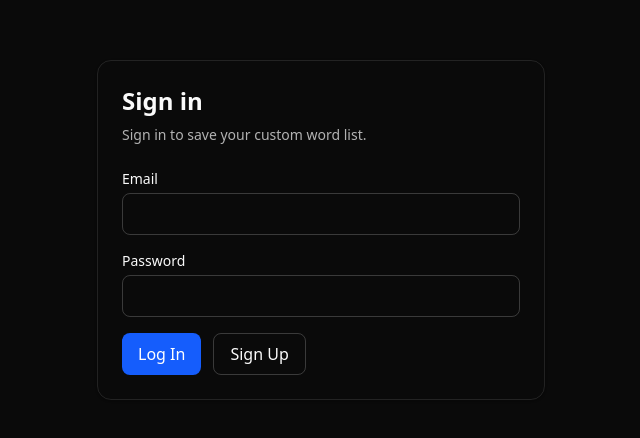
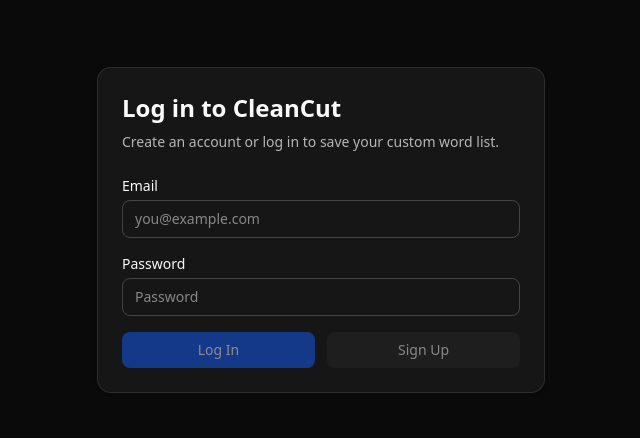
Before and after one commit to TristanKatwaroo/capstone-g26, a Next.js app in the folder frontend/: page /login in a window 1280 px wide. Shown: the part 170-608 px from the top of the page, without its empty margins (319-959 px from the left). Built offline with nearby package versions, Linux system fonts and the light colour scheme; no server answers.

Commit message:
feat: user auth

```diff
--- a/frontend/app/login/page.tsx
+++ b/frontend/app/login/page.tsx
@@ -1,7 +1,8 @@
 "use client";
 
-import { useState } from "react";
+import { useEffect, useState } from "react";
 import { createClient } from "@/lib/supabase/client";
+import { Button } from "@/components/ui/button";
 
 export default function LoginPage() {
   const supabase = createClient();
@@ -9,38 +10,38 @@ export default function LoginPage() {
   const [email, setEmail] = useState("");
   const [password, setPassword] = useState("");
 
-  const [message, setMessage] = useState("");
-  const [loading, setLoading] = useState(false);
+  const [isLoading, setIsLoading] = useState(false);
+  const [message, setMessage] = useState<string | null>(null);
 
-  async function signUp() {
-    setLoading(true);
-    setMessage("");
+  const handleSignUp = async () => {
+    setIsLoading(true);
+    setMessage(null);
 
     const { error } = await supabase.auth.signUp({
       email,
       password,
     });
 
-    setLoading(false);
+    setIsLoading(false);
 
     if (error) {
       setMessage(error.message);
       return;
     }
 
-    setMessage("Account created. Check your email if confirmation is enabled.");
-  }
+    setMessage("Account created. You can now log in.");
+  };
 
-  async function signIn() {
-    setLoading(true);
-    setMessage("");
+  const handleLogin = async () => {
+    setIsLoading(true);
+    setMessage(null);
 
     const { error } = await supabase.auth.signInWithPassword({
       email,
       password,
     });
 
-    setLoading(false);
+    setIsLoading(false);
 
     if (error) {
       setMessage(error.message);
@@ -48,53 +49,71 @@ export default function LoginPage() {
     }
 
     window.location.href = "/";
-  }
+  };
 
   return (
     <main className="min-h-screen flex items-center justify-center p-6">
-      <div className="w-full max-w-md border border-foreground/10 rounded-xl p-6 shadow-sm">
-        <h1 className="text-2xl font-bold mb-2">Sign in</h1>
+      <div className="w-full max-w-md border border-foreground/10 rounded-xl p-6 shadow-sm bg-foreground/5">
+        <h1 className="text-2xl font-bold mb-2">Log in to CleanCut</h1>
+
         <p className="text-sm opacity-70 mb-6">
-          Sign in to save your custom word list.
+          Create an account or log in to save your custom word list.
         </p>
 
-        <label className="block text-sm font-medium mb-1">Email</label>
+        <div className="flex flex-col gap-4">
+          <div>
+            <label className="block text-sm font-medium mb-1">
+              Email
+            </label>
             <input
-          className="w-full border border-foreground/20 rounded-md px-3 py-2 mb-4 bg-transparent"
+              type="email"
+              className="w-full rounded-md border border-foreground/20 bg-transparent px-3 py-2 text-sm outline-none focus:border-blue-500"
               value={email}
-          onChange={(e) => setEmail(e.target.value)}
-          type="email"
+              onChange={(event) => setEmail(event.target.value)}
+              placeholder="you@example.com"
             />
+          </div>
 
-        <label className="block text-sm font-medium mb-1">Password</label>
+          <div>
+            <label className="block text-sm font-medium mb-1">
+              Password
+            </label>
             <input
-          className="w-full border border-foreground/20 rounded-md px-3 py-2 mb-4 bg-transparent"
+              type="password"
+              className="w-full rounded-md border border-foreground/20 bg-transparent px-3 py-2 text-sm outline-none focus:border-blue-500"
               value={password}
-          onChange={(e) => setPassword(e.target.value)}
-          type="password"
+              onChange={(event) => setPassword(event.target.value)}
+              placeholder="Password"
             />
+          </div>
 
           <div className="flex gap-3">
-          <button
-            className="px-4 py-2 rounded-md bg-blue-600 text-white disabled:opacity-50"
-            onClick={signIn}
-            disabled={loading}
+            <Button
+              type="button"
+              onClick={handleLogin}
+              disabled={isLoading || !email || !password}
+              className="flex-1 bg-blue-600 text-white hover:bg-blue-700"
             >
               Log In
-          </button>
+            </Button>
 
-          <button
-            className="px-4 py-2 rounded-md border border-foreground/20 disabled:opacity-50"
-            onClick={signUp}
-            disabled={loading}
+            <Button
+              type="button"
+              variant="secondary"
+              onClick={handleSignUp}
+              disabled={isLoading || !email || !password}
+              className="flex-1"
             >
               Sign Up
-          </button>
+            </Button>
           </div>
 
           {message && (
-          <p className="mt-4 text-sm opacity-80">{message}</p>
+            <div className="text-sm text-center border border-foreground/10 rounded-md p-3 bg-background">
+              {message}
+            </div>
           )}
+        </div>
       </div>
     </main>
   );
--- a/frontend/app/page.tsx
+++ b/frontend/app/page.tsx
@@ -1,33 +1,28 @@
 "use client";
 
-import { useState } from "react";
+import { useEffect, useState } from "react";
+import { createClient } from "@/lib/supabase/client";
 import VideoUpload from "../components/VideoUpload";
 import Results from "../components/Results";
 
 export default function Home() {
+  const [userEmail, setUserEmail] = useState<string | null>(null);
+  const [analysisResults, setAnalysisResults] = useState<any[] | null>(null);
+  const [serverFilename, setServerFilename] = useState<string | null>(null);
 
-  const handleTestConnection = async () => {
-    try {
-      const response = await fetch('http://localhost:8080/api/test');
+  useEffect(() => {
+    async function getUser() {
+      const supabase = createClient();
 
-      if (!response.ok) {
-        throw new Error(`HTTP error! status: ${response.status}`);
-      }
+      const {
+        data: { user },
+      } = await supabase.auth.getUser();
 
-      const data = await response.json();
+      setUserEmail(user?.email ?? null);
+    }
 
-      console.log("Response from backend:", data.message);
-      alert("Success! Backend says: " + data.message);
-
-    } catch (error) {
-      console.error("Failed to fetch from backend:", error);
-      alert("Error: Could not connect to backend. Check console.");
-    }
-  };
-
-  const [analysisResults, setAnalysisResults] = useState<any[] | null>(null);
-  // const [currentFilename, setCurrentFilename] = useState<string | null>(null);
-  const [serverFilename, setServerFilename] = useState<string | null>(null);
+    getUser();
+  }, []);
 
   const handleAnalysisComplete = (results: any[], filename: string) => {
     setAnalysisResults(results);
@@ -35,14 +30,51 @@ export default function Home() {
   };
 
   return (
-    <div className="flex min-h-screen flex-col items-center justify-center p-8">
-      <main className="flex flex-col items-center gap-8 w-full">
+    <div className="flex min-h-screen flex-col p-8">
+      <div className="w-full flex justify-end mb-6">
+        {userEmail ? (
+          <div className="flex items-center gap-3 text-sm">
+            <span className="opacity-70">{userEmail}</span>
+            <button
+              type="button"
+              onClick={async () => {
+                const supabase = createClient();
+                await supabase.auth.signOut();
+                window.location.href = "/login";
+              }}
+              className="px-3 py-2 rounded-md border border-foreground/20 hover:bg-foreground/5"
+            >
+              Log Out
+            </button>
+          </div>
+        ) : (
+          <a
+            href="/login"
+            className="px-3 py-2 rounded-md border border-foreground/20 text-sm hover:bg-foreground/5"
+          >
+            Log In
+          </a>
+        )}
+      </div>
 
+      <main className="flex flex-1 flex-col items-center justify-center gap-8 w-full">
         <h1 className="text-4xl font-bold tracking-tight">
           CleanCut
         </h1>
 
-        {!analysisResults ? (
+        {!userEmail ? (
+          <div className="text-center border border-foreground/10 rounded-xl p-6 max-w-md bg-foreground/5">
+            <p className="mb-4 opacity-80">
+              Please log in to upload videos and save custom word lists.
+            </p>
+            <a
+              href="/login"
+              className="inline-block px-4 py-2 rounded-md bg-blue-600 text-white hover:bg-blue-700"
+            >
+              Log In
+            </a>
+          </div>
+        ) : !analysisResults ? (
           <>
             <p className="text-lg text-center max-w-xl opacity-70">
               Upload a video to automatically detect and flag profanity using AI.
@@ -56,7 +88,6 @@ export default function Home() {
             onReset={() => setAnalysisResults(null)}
           />
         )}
-
       </main>
     </div>
   );
--- a/frontend/components/VideoUpload.tsx
+++ b/frontend/components/VideoUpload.tsx
@@ -22,6 +22,9 @@ export default function VideoUpload({ onAnalysisComplete }: VideoUploadProps) {
   const [isUploading, setIsUploading] = useState(false);
   const [statusMessage, setStatusMessage] = useState<string | null>(null);
 
+  const [isSavingWordList, setIsSavingWordList] = useState(false);
+  const [wordListSaveMessage, setWordListSaveMessage] = useState<string | null>(null);
+
   useEffect(() => {
     async function loadSavedList() {
       try {
@@ -29,9 +32,16 @@ export default function VideoUpload({ onAnalysisComplete }: VideoUploadProps) {
 
         if (savedList?.words?.length) {
           setWordListInput(savedList.words.join(", "));
+          // setWordListSaveMessage("Saved word list loaded.");
         }
-      } catch (error) {
-        console.error("Failed to load saved word list:", error);
+      } catch (error: any) {
+        console.log("Failed to load saved word list:", {
+          message: error?.message,
+          details: error?.details,
+          hint: error?.hint,
+          code: error?.code,
+          raw: error,
+        });
       }
     }
 
@@ -67,16 +77,32 @@ export default function VideoUpload({ onAnalysisComplete }: VideoUploadProps) {
 
   const handleSaveWordList = async () => {
     if (parsedWords.length === 0) {
-      setStatusMessage("Error: Enter at least one word before saving.");
+      setWordListSaveMessage("Enter at least one word before saving.");
       return;
     }
 
+    setIsSavingWordList(true);
+    setWordListSaveMessage(null);
+
     try {
       await saveWordList(parsedWords);
-      setStatusMessage("Word list saved successfully.");
-    } catch (error) {
-      console.error("Failed to save word list:", error);
-      setStatusMessage("Error: Failed to save word list. Make sure you are logged in.");
+      setWordListSaveMessage("Word list saved successfully.");
+    } catch (error: any) {
+      console.log("Failed to save word list:", {
+        message: error?.message,
+        details: error?.details,
+        hint: error?.hint,
+        code: error?.code,
+        raw: error,
+      });
+
+      setWordListSaveMessage(
+        error?.message
+          ? `Could not save word list: ${error.message}`
+          : "Could not save word list."
+      );
+    } finally {
+      setIsSavingWordList(false);
     }
   };
 
@@ -131,7 +157,10 @@ export default function VideoUpload({ onAnalysisComplete }: VideoUploadProps) {
 
         <textarea
           value={wordListInput}
-          onChange={(event) => setWordListInput(event.target.value)}
+          onChange={(event) => {
+            setWordListInput(event.target.value);
+            setWordListSaveMessage(null);
+          }}
           placeholder="Enter words separated by commas, e.g. test, secret, private name"
           className="w-full min-h-28 rounded-md border border-foreground/20 bg-transparent px-3 py-2 text-sm outline-none focus:border-blue-500"
           disabled={isUploading}
@@ -141,7 +170,7 @@ export default function VideoUpload({ onAnalysisComplete }: VideoUploadProps) {
           Leave blank to use the default blacklist.
         </p>
 
-        {parsedWords.length > 0 && (
+        {/* {parsedWords.length > 0 && (
           <div className="mt-4">
             <p className="text-xs font-medium opacity-70 mb-2">
               Words to detect:
@@ -158,18 +187,38 @@ export default function VideoUpload({ onAnalysisComplete }: VideoUploadProps) {
               ))}
             </div>
           </div>
-        )}
+        )} */}
 
         <Button
           type="button"
           variant="secondary"
           onClick={handleSaveWordList}
-          disabled={isUploading || parsedWords.length === 0}
+          disabled={isUploading || isSavingWordList || parsedWords.length === 0}
           className="mt-4 inline-flex items-center gap-2"
         >
-          <Save className="h-4 w-4" />
-          Save Word List
+          {isSavingWordList ? (
+            <>
+              <Loader2 className="h-4 w-4 animate-spin" />
+              Saving...
+            </>
+          ) : (
+            <>
+              <Save className="h-4 w-4" />
+              Save Word List
+            </>
+          )}
         </Button>
+        {wordListSaveMessage && (
+          <p
+            className={`mt-3 text-sm ${
+              wordListSaveMessage.includes("successfully")
+                ? "text-green-600 dark:text-green-400"
+                : "text-red-600 dark:text-red-400"
+            }`}
+          >
+            {wordListSaveMessage}
+          </p>
+        )}
       </div>
 
       {/* Upload Zone */}
--- a/frontend/lib/wordLists.ts
+++ b/frontend/lib/wordLists.ts
@@ -19,7 +19,11 @@ export async function getSavedWordList() {
     error: userError,
   } = await supabase.auth.getUser();
 
-  if (userError || !user) {
+  if (userError) {
+    throw new Error(userError.message);
+  }
+
+  if (!user) {
     return null;
   }
 
@@ -30,7 +34,7 @@ export async function getSavedWordList() {
     .maybeSingle();
 
   if (error) {
-    throw error;
+    throw new Error(error.message);
   }
 
   return data;
@@ -44,7 +48,11 @@ export async function saveWordList(words: string[]) {
     error: userError,
   } = await supabase.auth.getUser();
 
-  if (userError || !user) {
+  if (userError) {
+    throw new Error(userError.message);
+  }
+
+  if (!user) {
     throw new Error("You must be logged in to save a word list.");
   }
 
@@ -61,7 +69,10 @@ export async function saveWordList(words: string[]) {
       .select()
       .single();
 
-    if (error) throw error;
+    if (error) {
+      throw new Error(error.message);
+    }
+
     return data;
   }
 
@@ -75,6 +86,9 @@ export async function saveWordList(words: string[]) {
     .select()
     .single();
 
-  if (error) throw error;
+  if (error) {
+    throw new Error(error.message);
+  }
+
   return data;
 }
```
Lines whose indentation alone changed are shown as unchanged.
